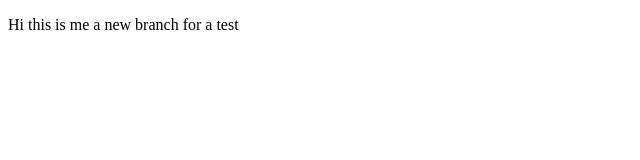
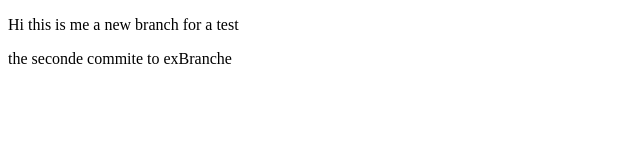
Before and after one commit to said3ourhou/Testing-Git-Plus-Atom, a plain HTML site: page home.html in a window 1280 px wide. Shown: the whole page, without its empty margins (0-640 px from the left). Drawn offline with Linux system fonts and the light colour scheme.

Commit message:
second commit to exBranche

```diff
--- a/home.html
+++ b/home.html
@@ -8,5 +8,8 @@
     <p>
       Hi this is me a new branch for a test
     </p>
+    <p>
+      the seconde commite to exBranche
+    </p>
   </body>
 </html>
```
